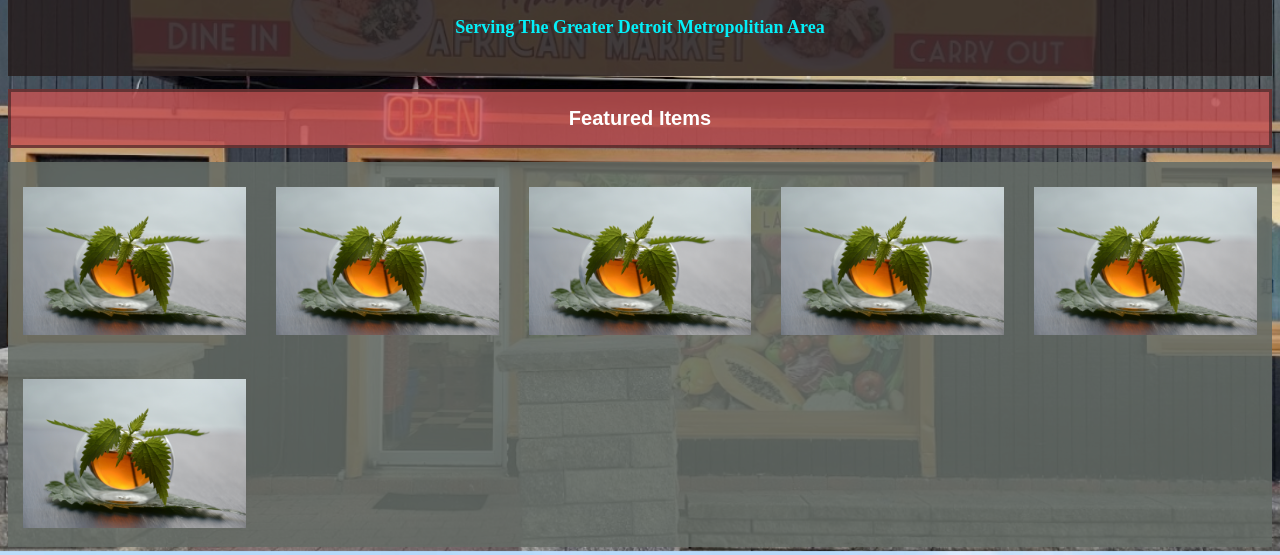
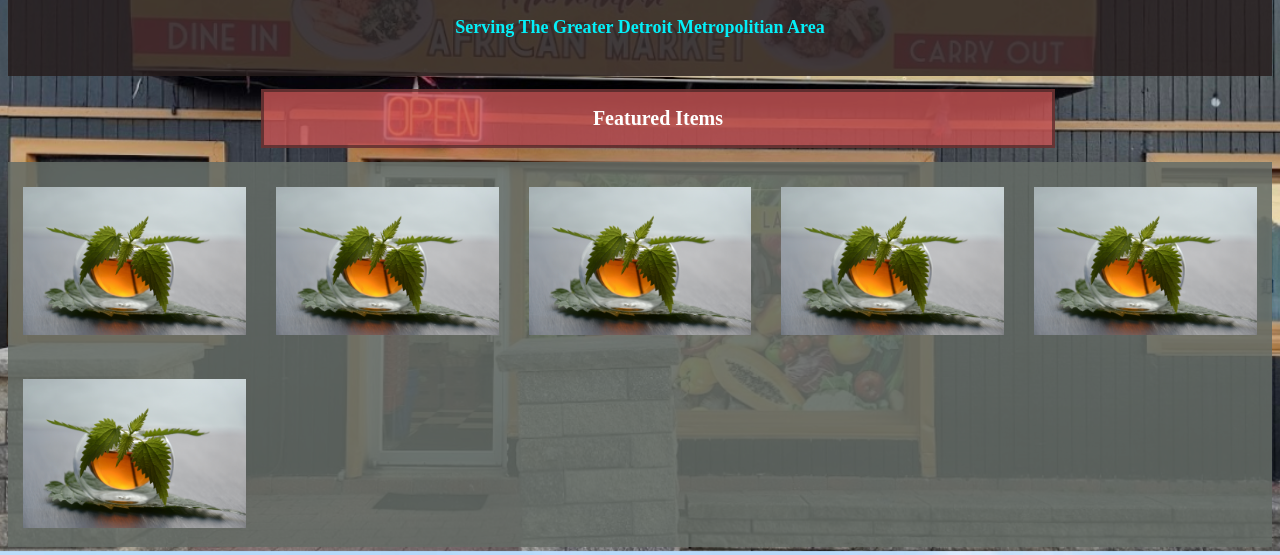
Before and after one commit to boubabaueel/Marantha-Market, a plain HTML site: page index.html in a window 1280 px wide. Shown: the part 249-804 px from the top of the page. Drawn offline with Linux system fonts and the light colour scheme.

Commit message:
marantha class =work update

```diff
--- a/style.css
+++ b/style.css
@@ -64,11 +64,12 @@ background-color: #656c66db;
     padding-top: 10px;
 }
     .work{
-        font-family: sans-serif;
         padding: 15px;
+        margin-left: 20%;
+        text-align: center;
+        max-width: 60%;
         color:#ffffff;
         font-size: 20px;
-
         border: #1c16167e;
     border-style: solid;
         text-align: center;
```
